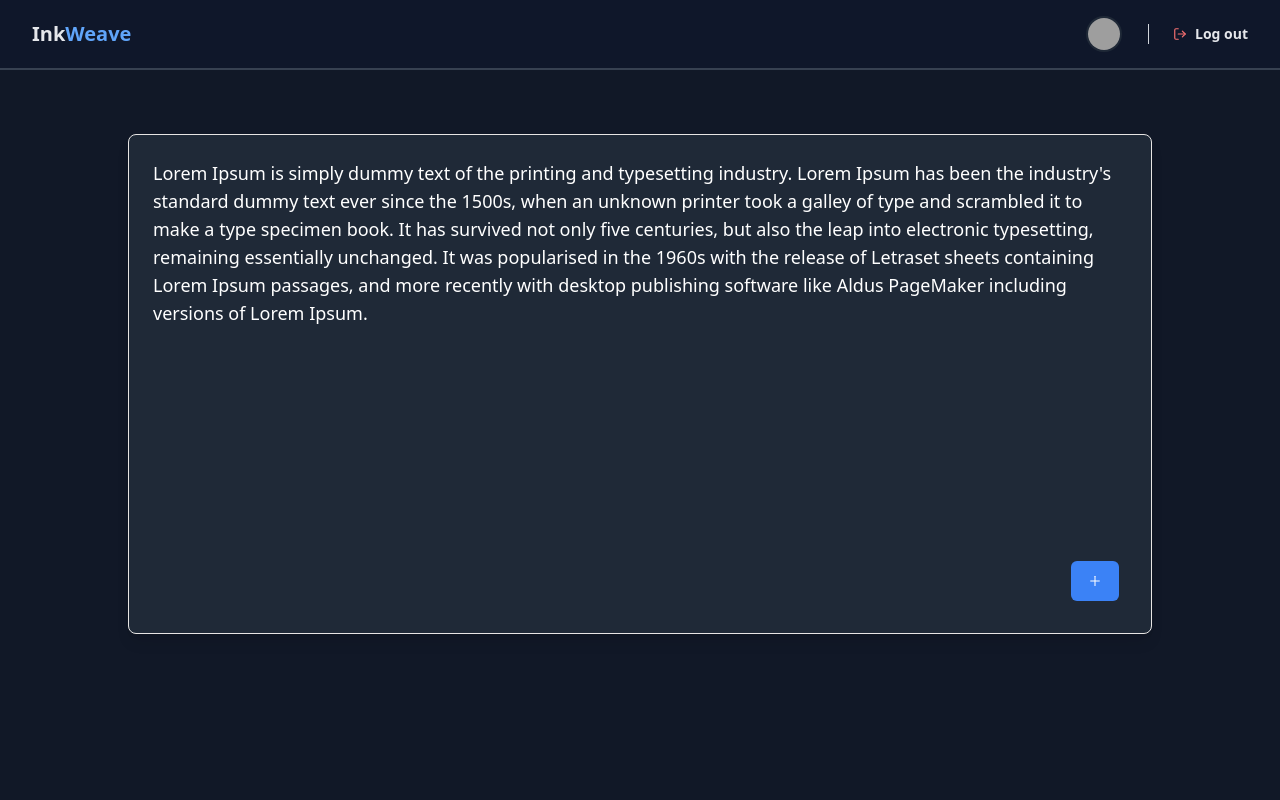
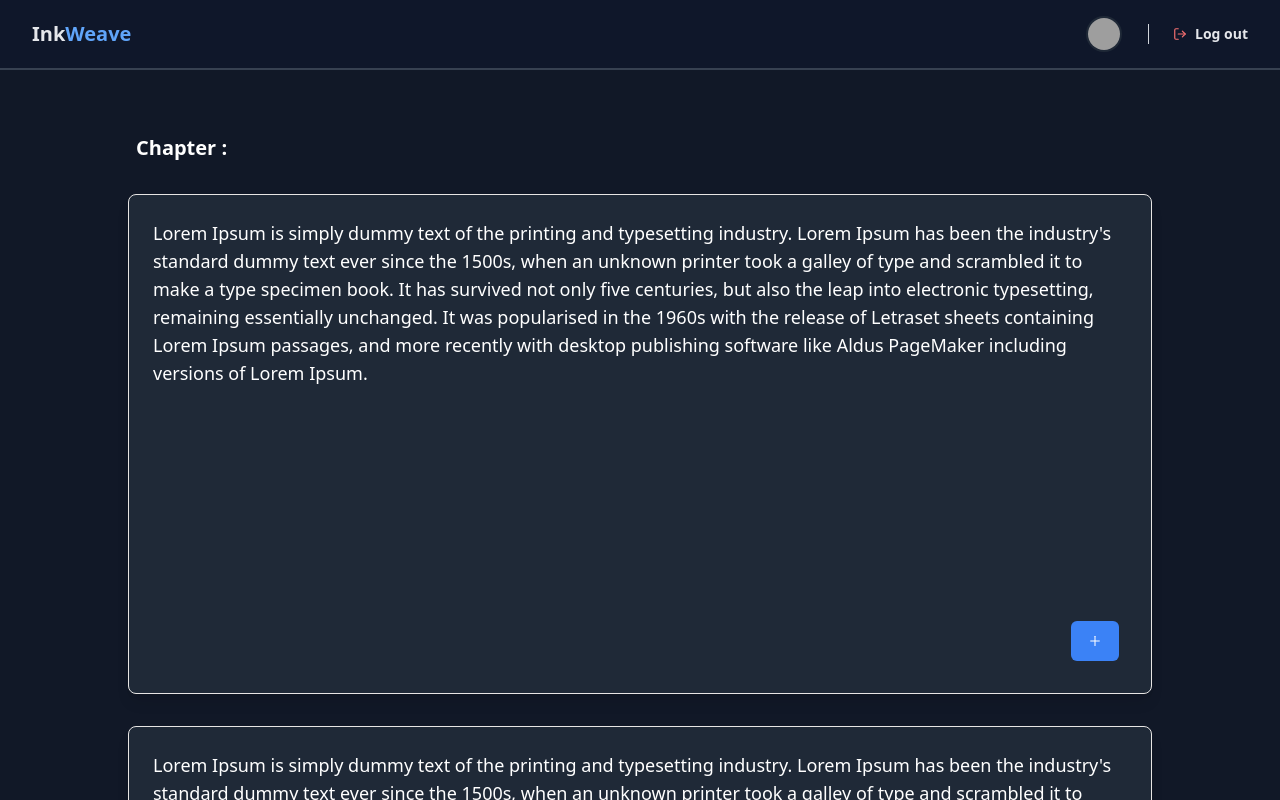
Before and after one commit to amilpa/InkWeave, a React (Vite) app in the folder apps/client/: page /editor in a window 1280 px wide. Shown: the top 800 px of the page. Built offline with nearby package versions, Linux system fonts and the light colour scheme; grey boxes are pictures that could not be loaded.

Commit message:
fix chapters

```diff
--- a/apps/client/src/components/Chapters.jsx
+++ b/apps/client/src/components/Chapters.jsx
@@ -1,4 +1,5 @@
 import { useEffect } from "react";
+import { Link } from "react-router-dom";
 export default function Chapters() {
   const chapters = [
     {
@@ -20,16 +21,17 @@ export default function Chapters() {
   }, []);
 
   return (
-    <div className="flex flex-col gap-3">
+    <div className="flex flex-col gap-3 mt-8">
       {chapters.map((value) => {
         return (
-          <div
+          <Link
+            to={{ pathname: "/editor", state: { chapterNo: value.id } }}
             key={value.id}
             className="flex justify-between px-6 border border-gray-400"
           >
             <p>Chapter {value.id}</p>
             <p>{value.timestamp}</p>
-          </div>
+          </Link>
         );
       })}
     </div>
--- a/apps/client/src/components/Page.jsx
+++ b/apps/client/src/components/Page.jsx
@@ -1,48 +1,29 @@
-import React, { useState } from "react";
+/* eslint-disable react/prop-types */
 import { Editor } from "novel";
 import { AiOutlinePlus } from "react-icons/ai";
 
-export default function Page({ txt, newPage, setNewPage }) {
+export default function Page({ newPage, setNewPage, content, pgNo }) {
   //default value
   const defaultContent = {
     type: "doc",
     content: [],
   };
 
-  const [isHovering, setIsHovering] = useState(false);
-  const handleMouseOver = () => {
-    setIsHovering(true);
-  };
-
-  const handleMouseOut = () => {
-    setIsHovering(false);
-  };
-
-  function seeDetails() {}
-  function editPage() {
-    //creates an <editor> component within the page and
-    //adds to current page
-  }
   function addPage() {
-    if (!newPage) setNewPage(true);
-    setPgCount(pgCount + 1);
+    if (newPage.id === 0) setNewPage({ id: pgNo });
+    // setPgCount(pgCount + 1);
   }
 
-  function deletePage() {}
   return (
     <>
-      <div
-        className="relative min-h-[500px] mx-auto mb-8 p-6 w-full max-w-screen-lg bg-gray-800 border-stone-200 sm:rounded-lg sm:border sm:shadow-lg"
-        onMouseOver={handleMouseOver}
-        onMouseOut={handleMouseOut}
-      >
+      <div className="relative min-h-[500px] mx-auto mb-8 p-6 w-full max-w-screen-lg bg-gray-800 border-stone-200 sm:rounded-lg sm:border sm:shadow-lg">
         {/* {isHovering && (
         <div>
           <button onClick={seeDetails}></button>
           <button onClick={editPage}></button>
         </div>
       )} */}
-        <div className="text-lg">{txt}</div>
+        <div className="text-lg">{content}</div>
         <button
           onClick={addPage}
           type="button"
@@ -51,7 +32,7 @@ export default function Page({ txt, newPage, setNewPage }) {
           <AiOutlinePlus />
         </button>
       </div>
-      {newPage && (
+      {newPage.id == pgNo && (
         <Editor
           className="relative min-h-[500px] w-full max-w-screen-lg text-white border-stone-200 bg-gray-800 sm:mx-auto sm:mb-8 sm:rounded-lg sm:border sm:shadow-lg"
           defaultValue={defaultContent}
--- a/apps/client/src/components/WritingArea.jsx
+++ b/apps/client/src/components/WritingArea.jsx
@@ -1,9 +1,24 @@
-import React, { useEffect, useState } from "react";
+/* eslint-disable react/prop-types */
+import { useEffect, useState } from "react";
 
 import Page from "./Page";
 
-export default function WritingArea() {
-  const [newPage, setNewPage] = useState(false);
+export default function WritingArea({ chapterNo }) {
+  const [newPage, setNewPage] = useState({ id: 0 });
+
+  const [pages, setPages] = useState([
+    {
+      pgNo: 1,
+      content:
+        "Lorem Ipsum is simply dummy text of the printing and typesetting industry. Lorem Ipsum has been the industry's standard dummy text ever since the 1500s, when an unknown printer took a galley of type and scrambled it to make a type specimen book. It has survived not only five centuries, but also the leap into electronic typesetting, remaining essentially unchanged. It was popularised in the 1960s with the release of Letraset sheets containing Lorem Ipsum passages, and more recently with desktop publishing software like Aldus PageMaker including versions of Lorem Ipsum.",
+    },
+    {
+      pgNo: 2,
+      content:
+        "Lorem Ipsum is simply dummy text of the printing and typesetting industry. Lorem Ipsum has been the industry's standard dummy text ever since the 1500s, when an unknown printer took a galley of type and scrambled it to make a type specimen book. It has survived not only five centuries, but also the leap into electronic typesetting, remaining essentially unchanged. It was popularised in the 1960s with the release of Letraset sheets containing Lorem Ipsum passages, and more recently with desktop publishing software like Aldus PageMaker including versions of Lorem Ipsum.",
+    },
+  ]);
+
   useEffect(() => {
     localStorage.clear();
   }, []);
@@ -12,11 +27,20 @@ export default function WritingArea() {
     <div>
       {/* <button onClick={savePage}>| save page</button> */}
       <div className="pt-16">
-        <Page
-          setNewPage={setNewPage}
-          newPage={newPage}
-          txt="Lorem Ipsum is simply dummy text of the printing and typesetting industry. Lorem Ipsum has been the industry's standard dummy text ever since the 1500s, when an unknown printer took a galley of type and scrambled it to make a type specimen book. It has survived not only five centuries, but also the leap into electronic typesetting, remaining essentially unchanged. It was popularised in the 1960s with the release of Letraset sheets containing Lorem Ipsum passages, and more recently with desktop publishing software like Aldus PageMaker including versions of Lorem Ipsum."
-        />
+        <h1 className="text-xl font-semibold ml-28 mb-8">
+          Chapter : {chapterNo}
+        </h1>
+        {pages.map((item) => {
+          return (
+            <Page
+              key={item.pgNo}
+              newPage={newPage}
+              setNewPage={setNewPage}
+              content={item.content}
+              pgNo={item.pgNo}
+            />
+          );
+        })}
       </div>
     </div>
   );
```
